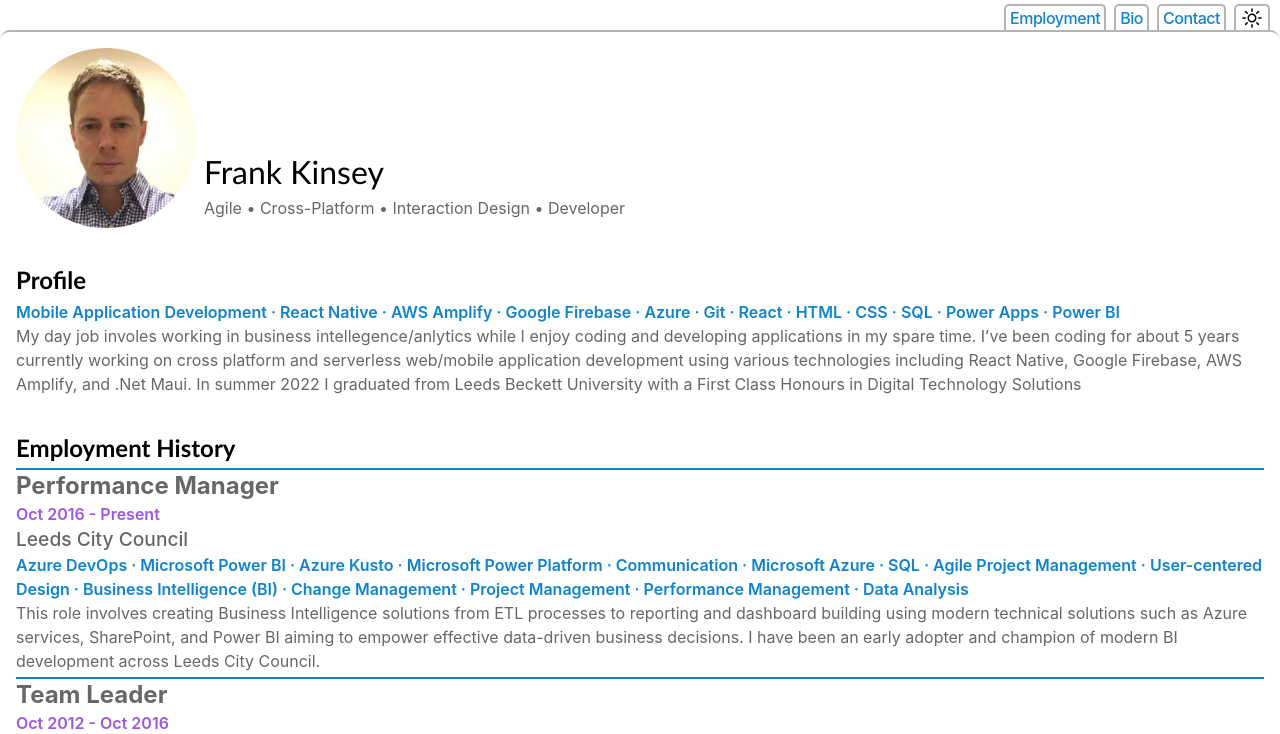
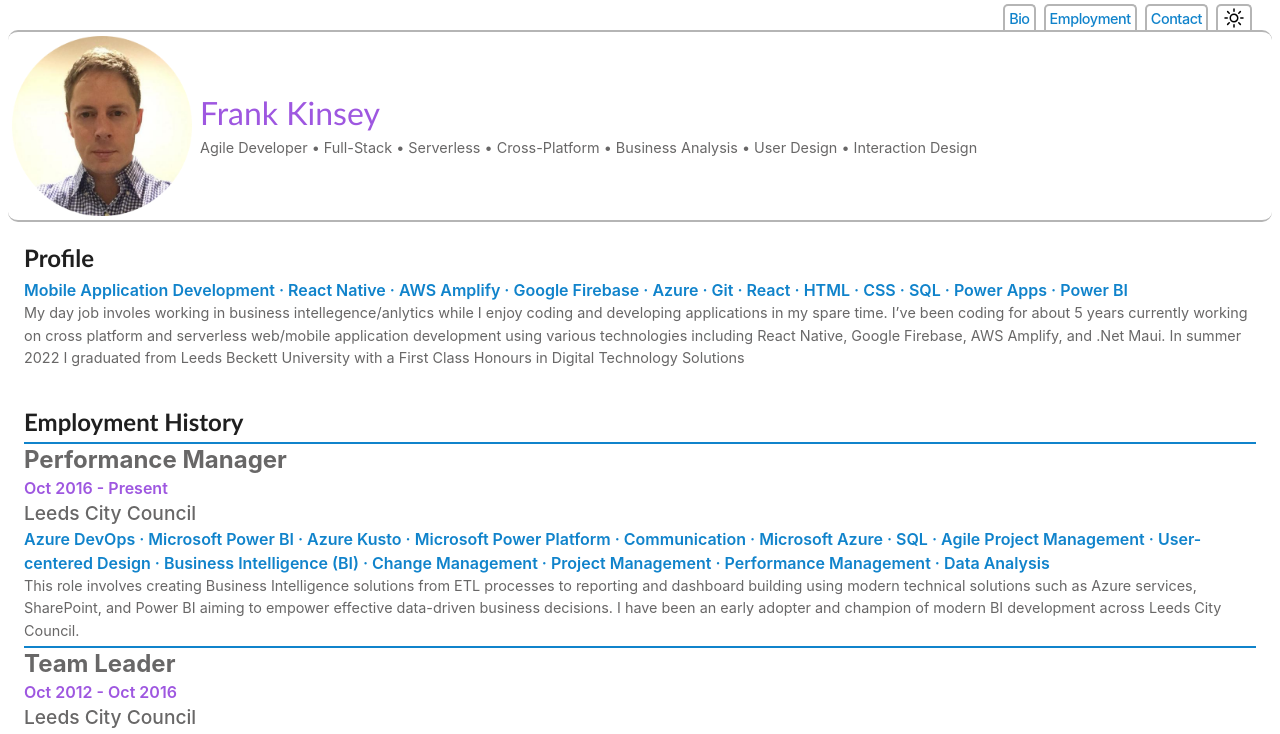
Before and after one commit to talk2frank/githubpages, a React (Create React App) app: page / in a window 1280 px wide. Shown: the top 734 px of the page. Built offline with nearby package versions, Linux system fonts and the light colour scheme.

Commit message:
theming and toggle added

```diff
--- a/src/App.css
+++ b/src/App.css
@@ -2,57 +2,61 @@
 
 /*global variables*/
 :root{
-  --main-bg-colour:white;
-  --secondary-bg-colour:#b5b5b5;
-  --tertiary-bg-colour:#72d0ff;
+  /*colours*/
+  --main-colour:#ffffff;
+  --second-colour: #1f1f1f;
+  --grey-colour:#686767;
+  --lightgrey-colour:#b5b5b5;
 
-  --main-font-colour:black;
-  --secondary-font-colour:#686767;
-  --tertiary-font-colour:white;
+  --blue-colour:#1083cb;
+  --lightblue-colour:#72d0ff;
+  --purple-font:#9e57e0;
 
-  --link-font-colour:#1083cb;
-  --link-hover-colour:#9e57e0;
+  /*fonts*/
+  --header-font:'Trebuchet MS';
+
+  /*sizes*/
+  --xs-font-size: 0.8rem;
+  --s-font-size: 0.9rem;
+  --med-font-size: 1.2rem;
+  --lrg-font-size:1.5rem;
+  --xl-font-size: 2rem;
+}
+
+/*global items*/
+/*removes all unnecesaary default paffing and margins and standardises line spacing*/
+*{
+  margin:0;
+  padding: 0;
+  line-height: calc(1em + 0.5rem);
+}
 
 
-
-  --light-grey:#e5e5e6;
-
-  --header-font:'Trebuchet MS';
-
-  --footer-font-size: 0.8rem;
-  --para-font-size: 1rem;
-  --med-font-size: 1.2rem;
-  --title-font-size:1.5rem;
-  --big-font-size: 2rem;
-}
-
-/*global items ,mainly
-- nothing needs a margin unless specified
-- text should be spaced at 1.5lines relative to screen/parent
-*/
-
-*{
-  margin:0;
-  line-height: calc(1em + 0.5rem);
+.darkmode{
+  --main-colour:#1f1f1f;
+  --second-colour: #ffffff;
 }
 
 
 /*General Styling*/
 
+body{
+  background-color: var(--main-colour);
+}
+
 a{
-  color:var(--link-font-colour);
+  color:var(--blue-colour);
   text-decoration: none;
 }
 
 a:hover{
-  color: var(--link-hover-colour);
+  color: var(--purple-font);
 }
 
 button{
   display: block;
   border: none;
   background: none;
-  padding: 0;
 }
 
 img{
@@ -60,65 +64,65 @@ img{
 }
 
 h1{
-  font-size: var(--title-font-size);
+  color: var(--second-colour);
+  font-size: var(--lrg-font-size);
   font-family: var(--header-font);
   margin-bottom: 4px;
 }
 
 h2 {
-  font-size: var(--title-font-size);
-  color:var(--secondary-font-colour);
+  color:var(--grey-colour);
+  font-size: var(--lrg-font-size);
 }
 
 h3 {
+  color: var(--grey-colour);
   font-size: var(--med-font-size);
-  color: var(--secondary-font-colour);
   font-weight: 500;
 }
 
 h4 {
+  color:var(--blue-colour);
   font-size: var(--body-font-size);
-  color:var(--link-font-colour);
   font-weight: 600;
-  margin:0 0 0 0;
 }
 
 h5 {
+  color:var(--purple-font);
   font-size: var(--body-font-size);
-  color:var(--link-hover-colour);
   font-weight: 600;
-  margin:0 0 0 0;
 }
 
 
 p{
-  margin: 0 0 0 0;
-  font-size: var(--para-font-size);
-  color: var(--secondary-font-colour);
+  color: var(--grey-colour);
+  font-size: var(--s-font-size);
+
 }
 
 ul{
   text-decoration: none;
-  padding: 0;
 }
 
 /*App level styling*/
 
+
+/*margin left right auto ensures items stay centred*/
 .App{
   display: flex;
   flex-direction: column;
   margin-left: auto;
   margin-right: auto;
   min-height: 100vh;
-  width: 100%;
   padding-top: 4px;
+  padding-left: 8px;
+  padding-right: 8px;
 }
 
 .header{
   display: flex;
   justify-content: flex-end;
   align-items: center;
-  padding-right: 10px;
 }
 
 .header_list{
@@ -127,21 +131,26 @@ ul{
 
 /*mobile nav bar*/
 
-.navcont{
-  position: relative;
+.mobile_nav{
+  display: flex;
+  flex-direction: column;
+  margin-left: auto;
+  margin-right: 0;
+  align-items: flex-end;
+
 }
 
-.mobile_nav{
-  visibility:hidden;
-  z-index: 999;
+/* Dropdown content (hidden by default) */
+.mobile_navmenu {
+  display: none;
+  border-radius: 10px;
+  background-color: white;
+  padding: 4px;
+  box-shadow: 0px 8px 16px 0px rgba(0,0,0,0.2);
   position: absolute;
-  top: 0;
-  right: 0;
-  padding: 4px;
-  background-color: #9e57e0;
 }
 
-.mobile_navmenu{
+.movile_navcontent{
   list-style: none;
   display: flex;
   flex-direction: column;
@@ -151,17 +160,43 @@ ul{
   gap: 0.3rem;
 }
 
+
+/*mobile nav elements*/
+
+.bars{
+  color: var(--second-colour);
+  width: 30px;
+  display: block;
+  font-family: inherit; /* Important for vertical align on mobile phones */
+}
+
+
+.mobile_nav:hover .mobile_navmenu {
+  display: block;
+  z-index: 999;
+}
+
+
+
+
 .mobile_navline{
   border: 1px solid black;
+  width: 50%;
   padding-right: 1.5rem;
 }
-/*bars*/
 
-.bars{
-  color: var(--main-font-colour);
-  width: 30px;
+.sunimg2{
   display: block;
+  width: 24px;
 }
+
+.sunimg2:hover{
+  display: block;
+  width: 24px;
+  cursor:pointer;
+}
+
+/*App start*/
 
 
 .AppContent{
@@ -187,12 +222,13 @@ ul{
 .Banner {
   display: flex;
   flex-direction: row;
-  padding: 16px;
   border-radius: 10px;
-  border-top:2px solid var(--secondary-bg-colour);
-  align-items:flex-end;
+  border-top:2px solid var(--lightgrey-colour);
+  border-bottom:2px solid var(--lightgrey-colour);
+  align-items:center;
   justify-items: center;
   margin-bottom: 4px;
+  padding: 4px;
 
 }
 
@@ -203,23 +239,20 @@ ul{
   pointer-events: none;
 }
 
-.Banner-cont{
+.Banner-content{
   padding: 8px;
   display: flex;
   flex-direction: column;
 }
 
-.Banner-header{
+.Banner-title{
   font-family:var(--header-font);
   font-weight:500;
-  font-size: var(--big-font-size);
-  color: var(--main-font-colour);
+  font-size: var(--xl-font-size);
+  color:var(--purple-font);
   transition: color 1s;
 }
 
-.Banner-header:hover{
-  color:var(--link-hover-colour);
-}
 
 /*Footer styling*/
 
@@ -228,12 +261,11 @@ ul{
   flex-direction: row;
   justify-content:center;
   align-items: center;
-  background-color: white;
   height: 55px;
 }
 
 .AppFooter-tagline{
-  font-size: var(--footer-font-size);
+  font-size: var(--xs-font-size);
 }
 
 /*AppBody styling*/
@@ -246,7 +278,6 @@ ul{
 /*cards*/
 
 .profile{
-
   padding: 16px;
   margin-bottom: 4px;
 }
@@ -260,7 +291,7 @@ ul{
 }
 
 .emplistitem{
-  border-top: 2px solid var(--link-font-colour);
+  border-top: 2px solid var(--blue-colour);
   list-style-type: none;
   margin-bottom: 4px;
 }
@@ -273,11 +304,9 @@ ul{
   .App{
     max-width: 474px;
   }
-  .sunimg2{
-    display: block;
-    width: 24px;
-  }
+
 }
+
 
 /*sm*/
 @media (min-width:640px) {
@@ -289,29 +318,29 @@ ul{
     display: flex;
     align-items: center;
     list-style: none;
-    padding: 0;
+    padding-right: 20px;
     gap:0.5em;
   }
 
   .tab{
-    border-top: 2px solid var(--secondary-bg-colour);
-    border-left: 2px solid var(--secondary-bg-colour);
-    border-right: 2px solid var(--secondary-bg-colour);
+    border-top: 2px solid var(--lightgrey-colour);
+    border-left: 2px solid var(--lightgrey-colour);
+    border-right: 2px solid var(--lightgrey-colour);
     border-top-right-radius: 5px;
     border-top-left-radius: 5px;
     padding: 0 4px 0 4px;
   }
 
   .tablink{
-    color:var(--link-font-colour);
-    font-size: var(--para-font-size);
+    color:var(--blue-colour);
+    font-size: var(--s-font-size);
     font-weight: 500;
     letter-spacing: -0.03em;
     transition:color 0.5s;
   }
 
   .tablink:hover{
-    color: var(--link-hover-colour);
+    color: var(--purple-font);
   }
 
   .sunimg{
@@ -319,9 +348,14 @@ ul{
     width: 24px;
   }
 
+  .sunimg{
+    display: block;
+    width: 24px;
+    cursor: pointer;
+  }
 
-  .bars{
-    display: none;
+  .mobile_nav{
+    display:none;
   }
 
 }
--- a/src/App.js
+++ b/src/App.js
@@ -9,16 +9,15 @@
  */
 
 import './App.css';
-import MyFooter, { Emplist, MobileNav, MyBanner, MyHeader, Profile } from './components/components';
+import MyFooter, { Emplist, MobileNav, MyBanner, MyHeader, Profile, themeToggle } from './components/components';
 
 function App() {
 
   return (
+    <body>
       <div className="App">
         <MyHeader></MyHeader>
-      <div className='navcont'>
         <MobileNav></MobileNav>
-      </div>
         <MyBanner></MyBanner>
         <main className='AppContent'>
           <Profile></Profile>
@@ -26,7 +25,10 @@ function App() {
         </main>
         <MyFooter></MyFooter>
       </div>
+    </body>
   );
 }
 
+themeToggle();
+
 export default App;
--- a/src/components/components.js
+++ b/src/components/components.js
@@ -17,58 +17,92 @@ export function MyHeader(){
     <header className='header'>
       <nav>
         <ul className='header_list'>
+          <li className='tab'><a className='tablink' href='#bio'>Bio</a></li>
           <li className='tab'><a className='tablink' href='#employment'>Employment</a></li>
-          <li className='tab'><a className='tablink' href='#bio'>Bio</a></li>
           <li className='tab'><a className='tablink' href='mailto:frankkinsey1@outlook.com?subject=Github Profile Query'>Contact</a></li>
           <li className='tab'>
-            <button className='sunbutton'>
+            <button id='themebutton' className='sunbutton'>
               <img className='sunimg' src={images.sun} alt='Toggle Theme'></img>
             </button>
           </li>
         </ul>
-        <button id='barbutton' className='bars' onClick={clickBars}>
-          <img src={images.bars} alt='menu'></img>
-        </button>
       </nav>
     </header>
   )
 }
-/*javascript to shjow or hide menu*/
+
+
+export function MobileNav(){
+  return(
+    <div className='mobile_nav'>
+       <button id='barbutton' className='bars'>
+          <img src={images.bars} alt='menu'></img>
+      </button>
+      <nav className='mobile_navmenu'>
+          <div className='movile_navcontent'>
+            <a className='mobile_navlink' href='#bio'>About</a>
+            <a className='mobile_navlink' href='#employment'>Employment</a>
+            <a className='mobile_navlink' href='mailto:frankkinsey1@outlook.com?subject=Github Profile Query'>Contact</a>
+            <div className='mobile_navline'></div>
+            <button id='themebutton' className='sunbutton'>
+                <img className='sunimg2' src={images.sun} alt='Toggle Theme'></img>
+            </button>
+          </div>
+      </nav>
+    </div>
+  )
+}
+
+
+export const themeToggle = () =>{
+
+  //grab any local storage state for theme
+  const theme = localStorage.getItem('theme');
+
+  //on mount - if theme exists then add theme to body
+  theme && document.body.classList.add('darkmode');
+
+  //handler of theme toggle and update local storage
+  const handleThemeToggle = () =>{
+    document.body.classList.toggle('darkmode');
+      if(document.body.classList.contains('darkmode')){
+        localStorage.setItem('theme','darkmode');
+      }
+      else{
+        localStorage.removeItem('theme');
+      }
+  };
+
+  //access to theme button
+  const themetoggleBtn = document.querySelectorAll('#themebutton');
+
+  //add button listener and toggle darkmode and update localstorage as req
+  themetoggleBtn.forEach(btn =>{
+    btn.addEventListener('click',handleThemeToggle)
+  });
+
+};
+
+
+/*javascript to shjow or hide menu - removed
 const clickBars = () => {
   const mobilenav = document.querySelector('.mobile_nav');
     if(mobilenav.style.visibility === 'visible'){
     mobilenav.style.visibility ='hidden';
     } else mobilenav.style.visibility = 'visible';
 }
+*/
 
 
-export function MobileNav(){
-  return(
-    <div className='mobile_nav'>
-      <nav>
-        <ul className='mobile_navmenu'>
-          <li><a className='mobile_navlink' href='#about'>About</a></li>
-          <li><a className='mobile_navlink' href='mailto:frankkinsey1@outlook.com?subject=Github Profile Query'>Contact</a></li>
-          <li className='mobile_navline'></li>
-          <li >
-            <button className='sunbutton'>
-              <img className='sunimg2' src={images.sun} alt='Toggle Theme'></img>
-            </button>
-          </li>
-        </ul>
-      </nav>
-    </div>
-  )
-}
 
 
 export function MyBanner(){
     return(
       <div className="Banner">
         <img src={images.me} className="Banner-profilepic" alt="Profile Pic" />
-        <div className='Banner-cont'>
-            <h1 className='Banner-header'>Frank Kinsey</h1>
-            <p>Agile • Cross-Platform • Interaction Design • Developer</p>
+        <div className='Banner-content'>
+            <h1 className='Banner-title'>Frank Kinsey</h1>
+            <p>Agile Developer • Full-Stack • Serverless • Cross-Platform • Business Analysis • User Design • Interaction Design</p>
         </div>
       </div>
     )
```
Lines whose indentation alone changed are shown as unchanged.
